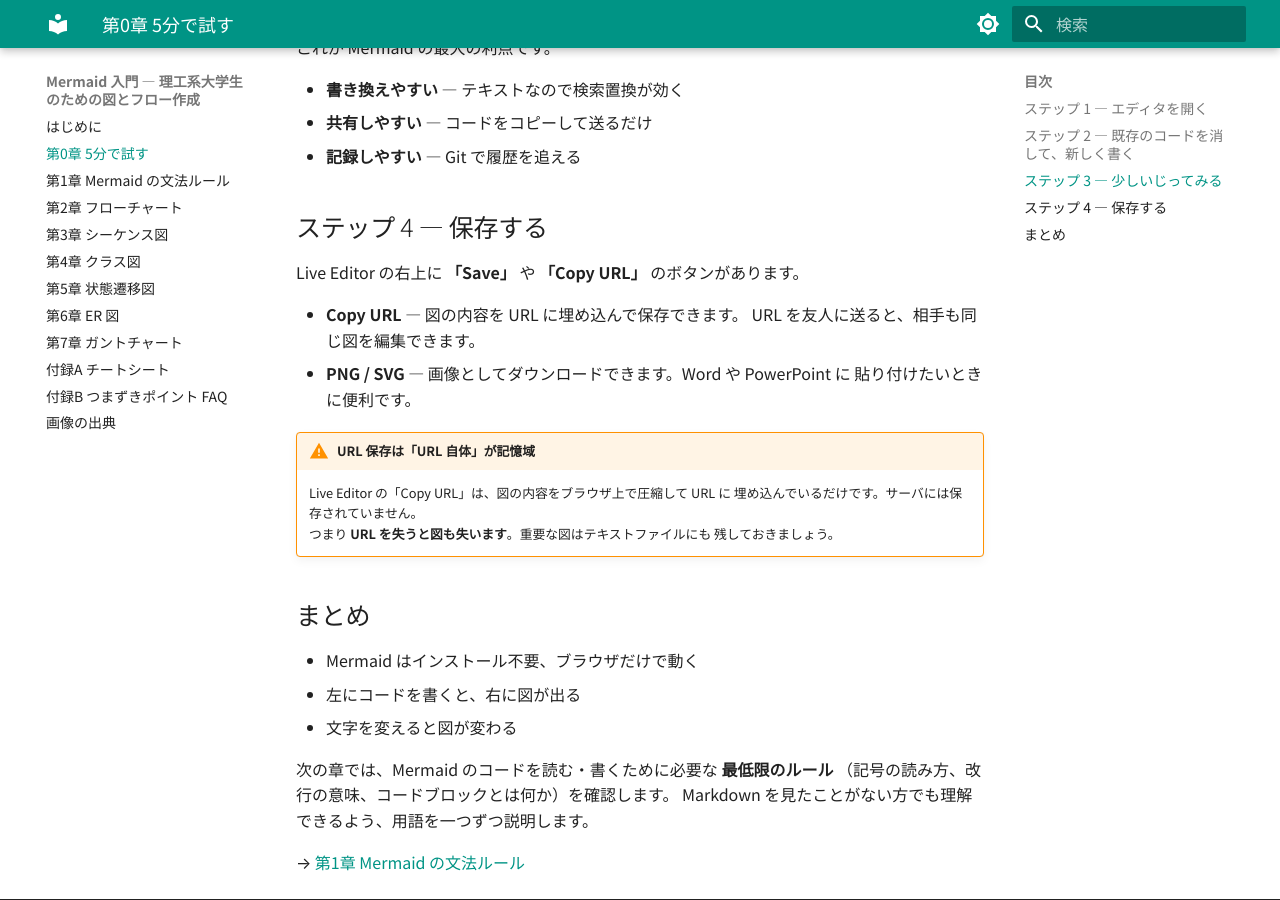
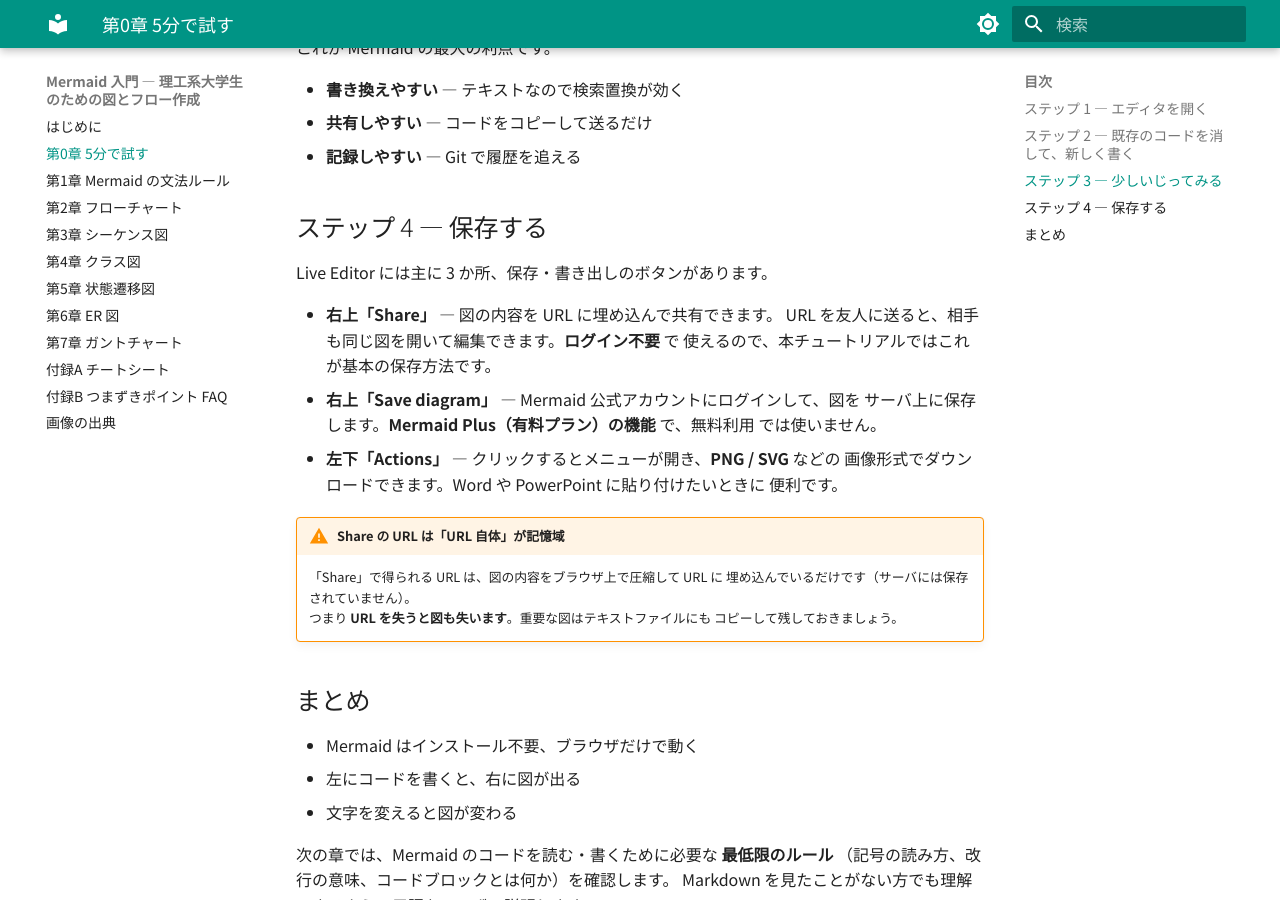
Before and after one commit to jkoba0512/mermaid-tutorial, an MkDocs documentation site: the page built from docs/00-setup.md, in a window 1280 px wide and 900 px high, scrolled down 1847 px. Built offline with MkDocs 1.6.1 and Material for MkDocs 9.7.7, drawn with Linux system fonts in a browser that asks for light colours.

Commit message:
Update step 4 to reflect current Live Editor UI
The buttons are now Share (URL embed, free) and Save diagram (Mermaid Plus,
paid). PNG/SVG export moved to the bottom-left Actions menu.

Co-Authored-By: Claude Opus 4.7 (1M context) <noreply@anthropic.com>

```diff
--- a/docs/00-setup.md
+++ b/docs/00-setup.md
@@ -70,18 +70,23 @@ flowchart TD
 
 ## ステップ 4 — 保存する
 
-Live Editor の右上に **「Save」** や **「Copy URL」** のボタンがあります。
+Live Editor には主に 3 か所、保存・書き出しのボタンがあります。
 
-- **Copy URL** — 図の内容を URL に埋め込んで保存できます。
-  URL を友人に送ると、相手も同じ図を編集できます。
-- **PNG / SVG** — 画像としてダウンロードできます。Word や PowerPoint に
-  貼り付けたいときに便利です。
+- **右上「Share」** — 図の内容を URL に埋め込んで共有できます。
+  URL を友人に送ると、相手も同じ図を開いて編集できます。**ログイン不要** で
+  使えるので、本チュートリアルではこれが基本の保存方法です。
+- **右上「Save diagram」** — Mermaid 公式アカウントにログインして、図を
+  サーバ上に保存します。**Mermaid Plus（有料プラン）の機能** で、無料利用
+  では使いません。
+- **左下「Actions」** — クリックするとメニューが開き、**PNG / SVG** などの
+  画像形式でダウンロードできます。Word や PowerPoint に貼り付けたいときに
+  便利です。
 
-!!! warning "URL 保存は「URL 自体」が記憶域"
-    Live Editor の「Copy URL」は、図の内容をブラウザ上で圧縮して URL に
-    埋め込んでいるだけです。サーバには保存されていません。
+!!! warning "Share の URL は「URL 自体」が記憶域"
+    「Share」で得られる URL は、図の内容をブラウザ上で圧縮して URL に
+    埋め込んでいるだけです（サーバには保存されていません）。
     つまり **URL を失うと図も失います**。重要な図はテキストファイルにも
-    残しておきましょう。
+    コピーして残しておきましょう。
 
 ## まとめ
 
```
